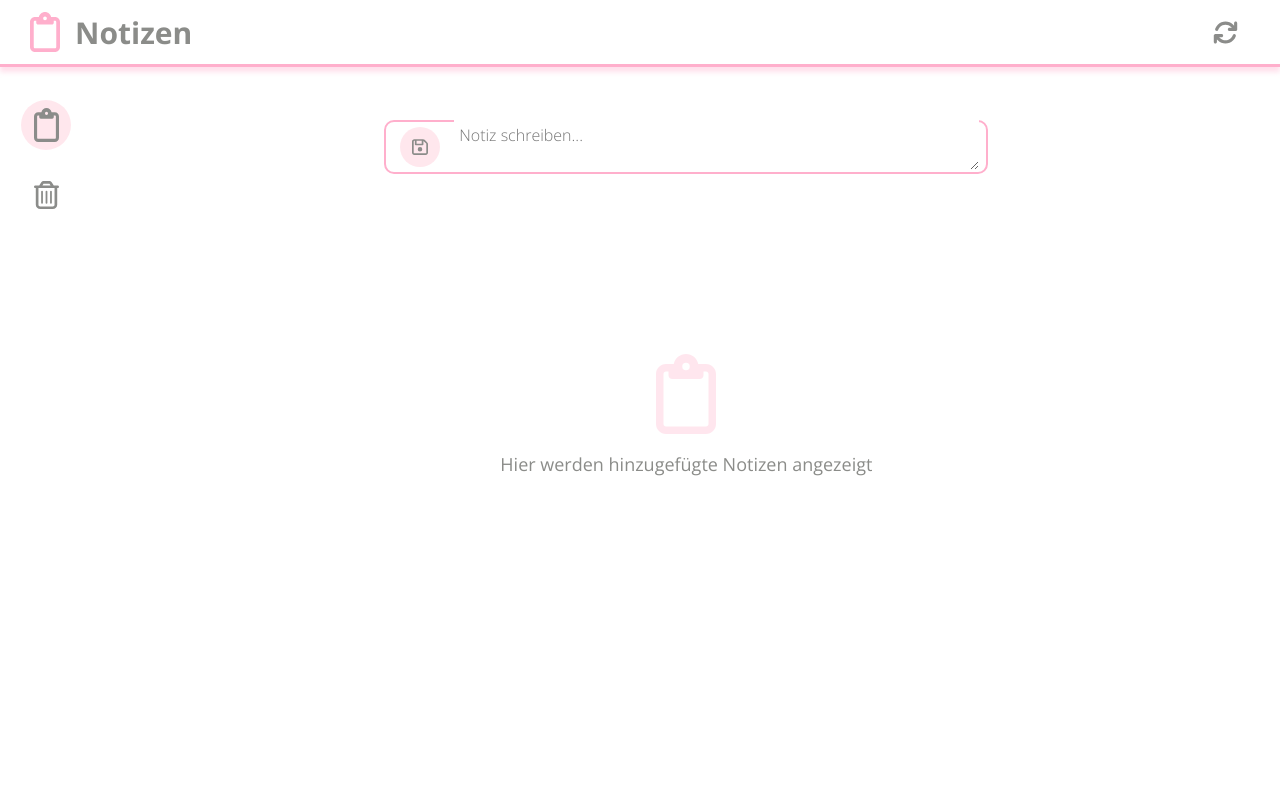
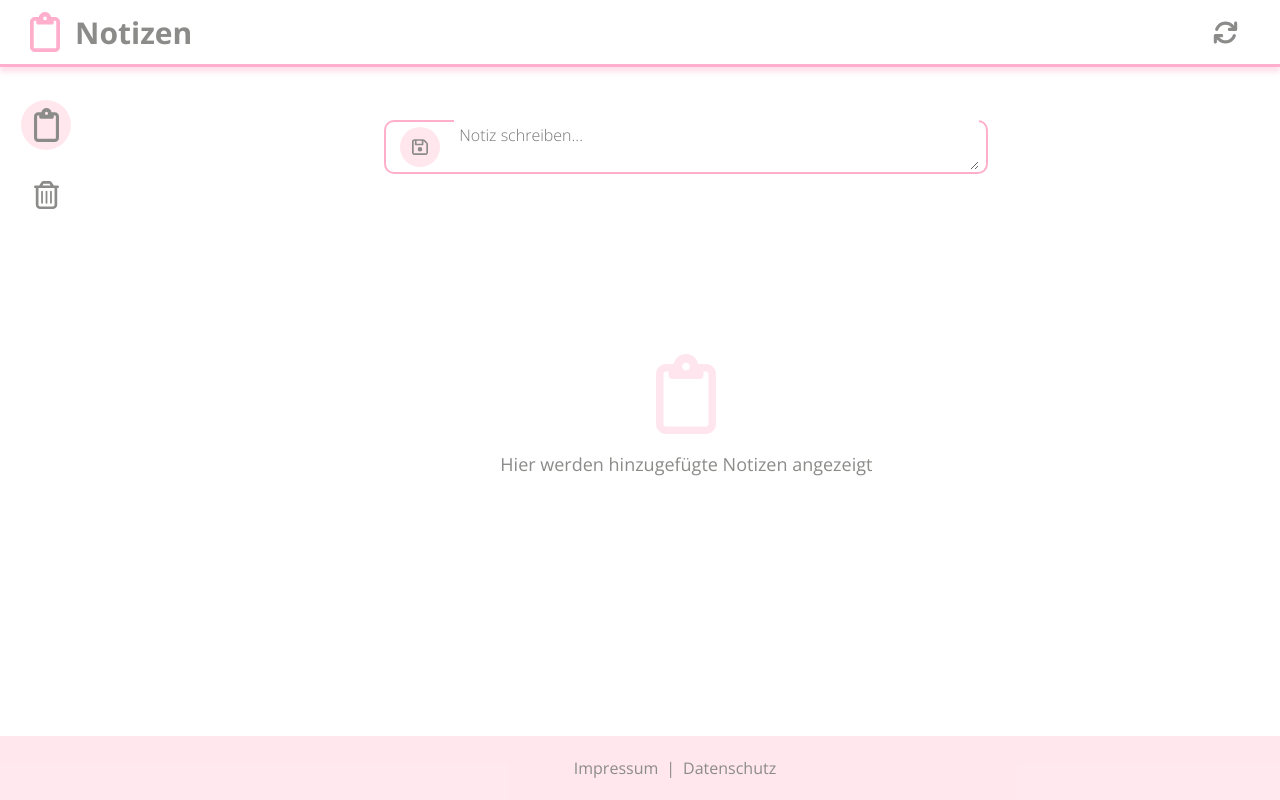
Before and after one commit to PascaleSennhauser/Notizblock, a plain HTML site: page index.html in a window 1280 px wide. Drawn offline with Linux system fonts and the light colour scheme; files whose address does not match are found by name.

Commit message:
Added footer

```diff
--- a/css/style.css
+++ b/css/style.css
@@ -1,10 +1,4 @@
 /* fonts */
-
-@font-face {
-    font-family: 'Open Sans';
-    src: url('./fonts/OpenSans-Italic-VariableFont_wdth\,wght.ttf') format('ttf'),
-         url('./fonts/OpenSans-VariableFont_wdth\,wght.ttf') format('ttf');
-}
 
 body {
     font-family: 'Open Sans', sans-serif;
@@ -28,7 +22,6 @@ p {
     font-size: 18px;
 }
 
-
 /* color */
 
 .gray {
@@ -43,13 +36,20 @@ p {
 
 .rose {
     filter: invert(100%) sepia(77%) saturate(902%) hue-rotate(286deg) brightness(98%) contrast(115%);
-    color: rgba(255,229,236, 0.9);
+    color: #ffe5ece6;
 }
 
 /* header */
 
 body {
     margin: 0;
+}
+
+.min-height {
+    min-height: 100vh;
+    display: flex;
+    flex-direction: column;
+    justify-content: space-between;
 }
 
 header {
@@ -259,6 +259,40 @@ header {
     padding-top: 30px;
 }
 
+/* footer */
+
+footer {
+    height: 64px;
+    background-color: rgba(255,229,236, 0.9);
+    display: flex;
+}
+
+.footer-container {
+    max-width: 1440px;
+    width: 100%;
+    padding-left: 100px;
+    padding-right: 30px;
+    display: flex;
+    justify-content: center;
+    align-items: center;
+}
+
+.footer-separator {
+    margin-left: 8px;
+    margin-right: 8px;
+}
+
+.impressum,
+.privacy-policy {
+    color:#8B8C89;
+    text-decoration: none;
+}
+
+.impressum:hover,
+.privacy-policy:hover {
+    text-decoration: underline;
+}
+
 @media(max-width: 1100px) {
     .p-without {
         padding-left: 10px;
--- a/index.html
+++ b/index.html
@@ -10,6 +10,7 @@
     <script src="./script/script.js"></script>
 </head>
 <body onload="render()">
+    <div class="min-height">
 
         <!-- header -->
 
@@ -26,6 +27,7 @@
         </header>
 
         <!-- notes-section -->
+
         <section class="main">
             <div class="side-menu">
                 <div class="btn-side-menu btn-color hover" id="notesActiv" onclick="showNotes()">
@@ -38,5 +40,18 @@
             <div class="notes-section" id="content">
             </div>
         </section>
+
+
+        <!-- footer -->
+
+        <footer>
+                <div class="footer-container">
+                    <a class="impressum" href="impressum.html">Impressum</a>
+                    <div class="footer-separator">|</div>
+                    <a class="privacy-policy" href="privacy-policy.html">Datenschutz</a>
+                </div>
+        </footer>
+
+    </div>
 </body>
 </html>
```
Lines whose indentation alone changed are shown as unchanged.
